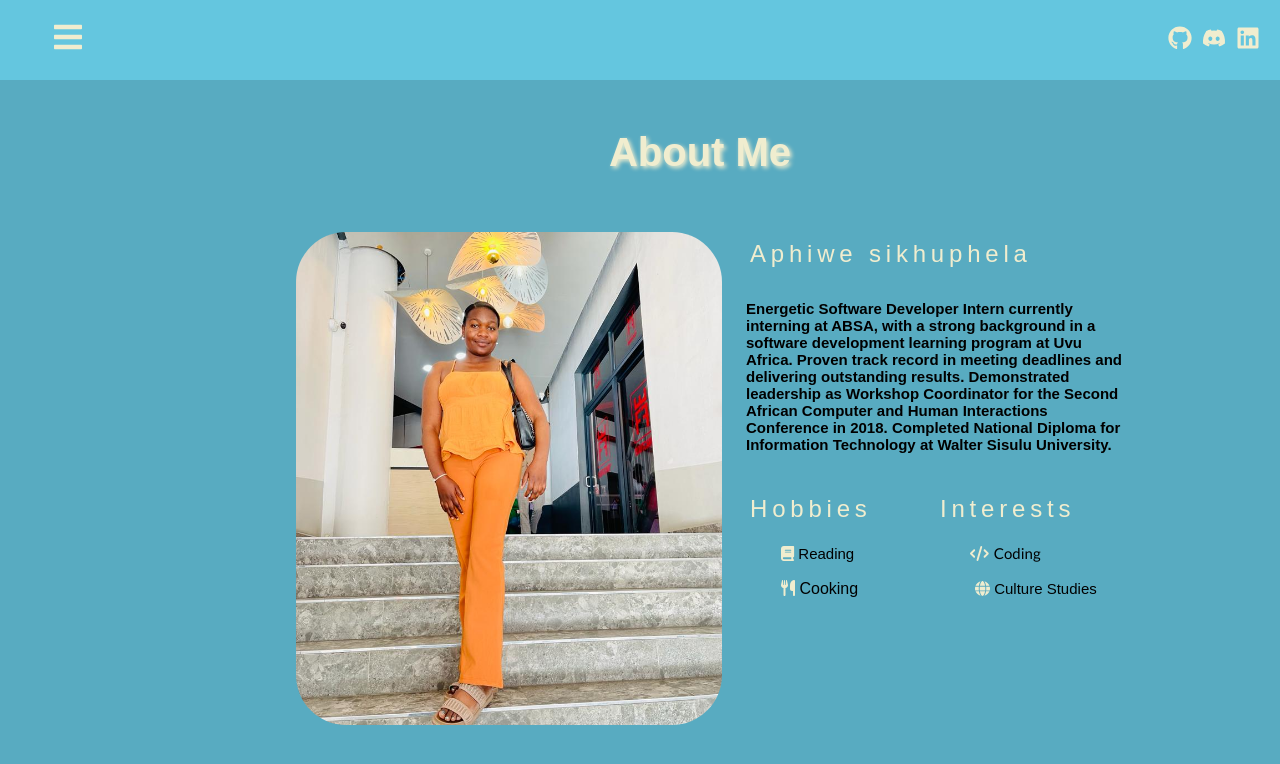
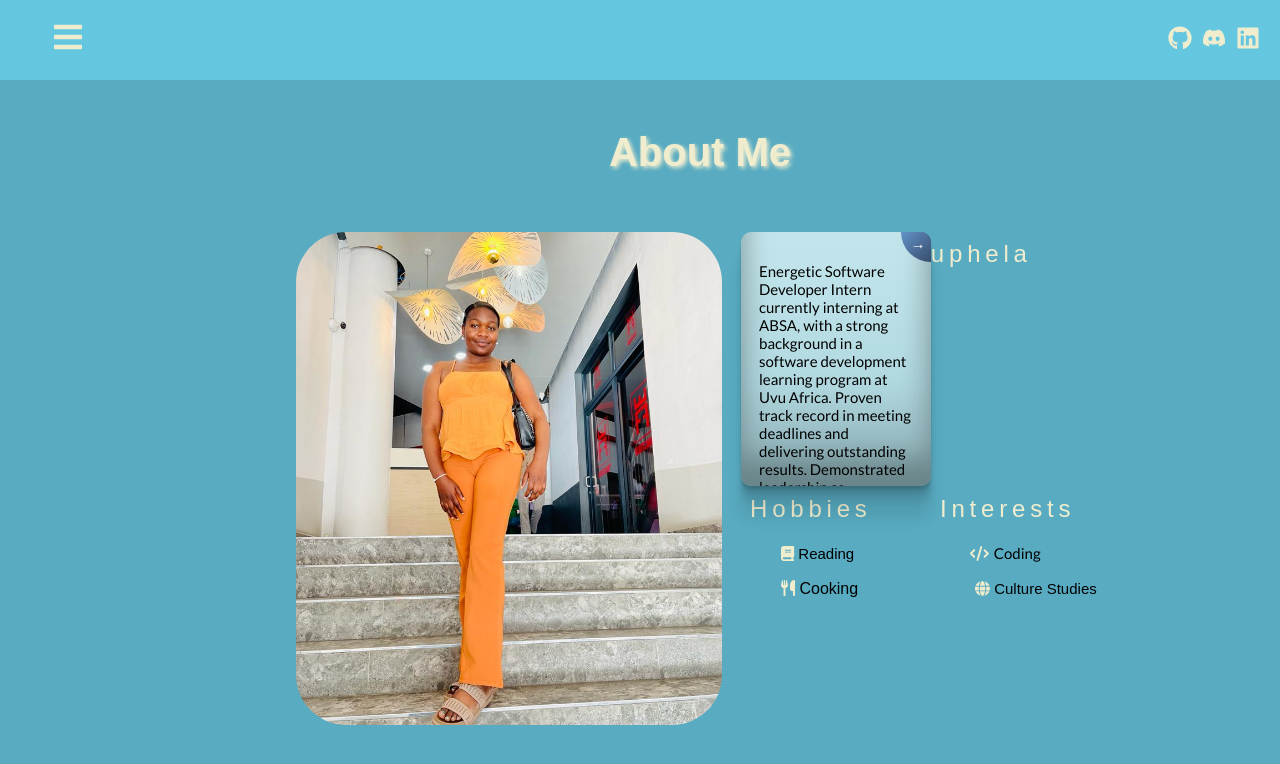
Before and after one commit to Sikhuphela/Port, a React (Create React App) app: page /about in a window 1280 px wide. Shown: the top 764 px of the page. Built offline with nearby package versions, Linux system fonts and the light colour scheme.

Commit message:
added a card on my about paragraph

```diff
--- a/src/App.css
+++ b/src/App.css
@@ -18,13 +18,11 @@
   justify-content: center;
   font-size: 3rem;
 }
-/* Add this CSS to your App.css file */
-/* Add this CSS to your App.css file */
 h3 {
-  text-align: center; /* Center the text */
-  position: absolute; /* Position the heading absolutely */
-  top: 5rem; /* Move down by 2rem */
-  left: 50%; /* Move to the center horizontally */
-  transform: translateX(-50%); /* Adjust horizontally to be centered */
-  color: black; /* Set the color to black */
+  text-align: center;
+  position: absolute;
+  top: 5rem;
+  left: 50%;
+  transform: translateX(-50%);
+  color: black;
 }
--- a/src/App.js
+++ b/src/App.js
@@ -1,6 +1,6 @@
 import './App.css';
 import Navbar from "./components/Navbar";
-import { BrowserRouter as Router, Routes, Route } from 'react-router-dom';
+import { BrowserRouter as Router,Link, Routes, Route } from 'react-router-dom';
 import Home from './Pages/Home';
 import About from './Pages/About';
 import Skills from './Pages/Skills';
--- a/src/Pages/About.css
+++ b/src/Pages/About.css
@@ -98,13 +98,24 @@
 
   }
 
- .about .img{
-    height: 30px;
-    left: 429px;
-    position: absolute;
-    top: 423px;
-    width: 30px;
+  .card {
+    width: 190px;
+    height: 254px;
+    border-radius: 1rem;
+    background-color: #4158d0;
+    background-image: linear-gradient(
+      43deg,
+      #4158d0 0%,
+      #1888b4 46%,
+      #0f31ca 100%
+    );
+    box-shadow: rgba(0, 0, 0, 0.17) 0px -23px 25px 0px inset,
+      rgba(0, 0, 0, 0.15) 0px -36px 30px 0px inset,
+      rgba(0, 0, 0, 0.1) 0px -79px 40px 0px inset, rgba(0, 0, 0, 0.06) 0px 2px 1px,
+      rgba(0, 0, 0, 0.09) 0px 4px 2px, rgba(0, 0, 0, 0.09) 0px 8px 4px,
+      rgba(0, 0, 0, 0.09) 0px 16px 8px, rgba(0, 0, 0, 0.09) 0px 32px 16px;
   }
+
 
   .about .text-wrapper-4 {
     color: #f0edcf;
@@ -209,14 +220,92 @@
     height: 265px;
     border-radius: 265px;
   }
-  .about .energetic-software-wrapper{
-    height: 2475px;
+  .card-title {
+    color: #262626;
+    font-size: 1.5em;
+    line-height: normal;
     font-weight: 700;
-    left: 17px;
-    position:relative;
-    top: 17;
-    width: 376px;
+    margin-bottom: 0.5em;
   }
+
+  .small-desc {
+    font-size: 1em;
+    font-weight: 400;
+    line-height: 1.5em;
+    color: #452c2c;
+  }
+
+  .small-desc {
+    font-size: 1em;
+  }
+
+  .go-corner {
+    display: flex;
+    align-items: center;
+    justify-content: center;
+    position: absolute;
+    width: 2em;
+    height: 2em;
+    overflow: hidden;
+    top: 0;
+    right: 0;
+    background: linear-gradient(135deg, #6293c8, #384c6c);
+    border-radius: 0 4px 0 32px;
+  }
+
+  .go-arrow {
+    margin-top: -4px;
+    margin-right: -4px;
+    color: white;
+    font-family: courier, sans;
+  }
+
+  .card {
+    display: block;
+    position: relative;
+    max-width: 300px;
+    max-height: 320px;
+    background-color: #f2f8f9;
+    font-size: 15px;
+    border-radius: 10px;
+    padding: 2em 1.2em;
+    margin: 12px;
+    text-decoration: none;
+    z-index: 0;
+    overflow: hidden;
+    background: linear-gradient(to bottom, #c3e6ec, #a7d1d9);
+    font-family: Arial, Helvetica, sans-serif;
+  }
+
+  .card:before {
+    content: '';
+    position: absolute;
+    z-index: -1;
+    top: -16px;
+    right: -16px;
+    background: linear-gradient(135deg, #364a60, #384c6c);
+    height: 32px;
+    width: 32px;
+    border-radius: 32px;
+    transform: scale(1);
+    transform-origin: 50% 50%;
+    transition: transform 0.35s ease-out;
+  }
+
+  .card:hover:before {
+    transform: scale(28);
+  }
+
+  .card:hover .small-desc {
+    transition: all 0.5s ease-out;
+    color: rgba(255, 255, 255, 0.8);
+  }
+
+  .card:hover .card-title {
+    transition: all 0.5s ease-out;
+    color: #ffffff;
+  }
+
 
   .about .energetic-software {
     color: #000000;
--- a/src/Pages/About.js
+++ b/src/Pages/About.js
@@ -10,7 +10,7 @@ function About() {
     <h3>About Me</h3>
     <div className="about">
       <div className="group">
-        <img className="IMG" alt="Img" src={picImage1} />
+      <img className="IMG" alt="Img" src={picImage1} />
 
         <div className="div">Hobbies</div>
         <div className="overlap-group">
@@ -32,14 +32,17 @@ function About() {
         <div className="text-wrapper-7">Interests</div>
         <div className="group-wrapper">
           <div className="div-wrapper">
-            <div className="energetic-software-wrapper">
-              <p className="energetic-software">
-                Energetic Software Developer Intern currently interning at ABSA, with a strong background in a software
+            <div className="card">
+              <div className="card__title">
+               <p classsName="small-desc" >Energetic Software Developer Intern currently interning at ABSA, with a strong background in a software
                 development learning program at Uvu Africa. Proven track record in meeting deadlines and delivering
                 outstanding results. Demonstrated leadership as Workshop Coordinator for the Second African Computer
                 and Human Interactions Conference in 2018. Completed National Diploma for Information Technology at
-                Walter Sisulu University.
-              </p>
+                Walter Sisulu University.</p>
+                <div class="go-corner">
+        <div class="go-arrow">→</div>
+      </div>
+              </div>
             </div>
           </div>
         </div>
--- a/src/Pages/style.css
+++ b/src/Pages/style.css
@@ -2,7 +2,7 @@
 .home {
   display: flex;
   flex-direction: column;
-  background-color: #58ABC1;
+  background-color: #58ABC1 ;
 }
 
 /* src/components/style.css */
@@ -31,7 +31,7 @@ h2 {
 .home h4 {
   text-align: right;
   font-size: 20px;
-  left: 590px;
+  left: 560px;
   position: absolute;
   top: 550px;
   font-family: Arial, sans-serif;
--- a/src/components/Navbar.css
+++ b/src/components/Navbar.css
@@ -48,7 +48,7 @@
 
 }
 .nav-text a:hover{
-    background-color:#027492;
+    background-color:#1a83ff ;
 }
 .nav-menu-items{
     width: 100%;
@@ -72,5 +72,5 @@ span{
 .social-icon {
     margin-left: 10px;
     color: #f0decf;
-    font-size: 24px;
+    font-size: 24px; /* Keep the size of the icons */
 }
--- a/src/components/Navbar.js
+++ b/src/components/Navbar.js
@@ -19,8 +19,8 @@ function Navbar() {
                         <FaIcons.FaBars />
                     </Link>
                     <div className="social-icons">
-                        <a href="" className="social-icon"><FaIcons.FaGithub /></a>
-                        <a href="" className="social-icon"><FaIcons.FaDiscord /></a>
+                        <a href="https://github.com/Sikhuphela?tab=repositories" className="social-icon"><FaIcons.FaGithub /></a>
+                        <a href="https://linkedin.com/in/aphiwe-sikhuphela-a80b74284" className="social-icon"><FaIcons.FaDiscord /></a>
                         <a href="" className="social-icon"><FaIcons.FaLinkedin /></a>
                     </div>
                 </div>
```
